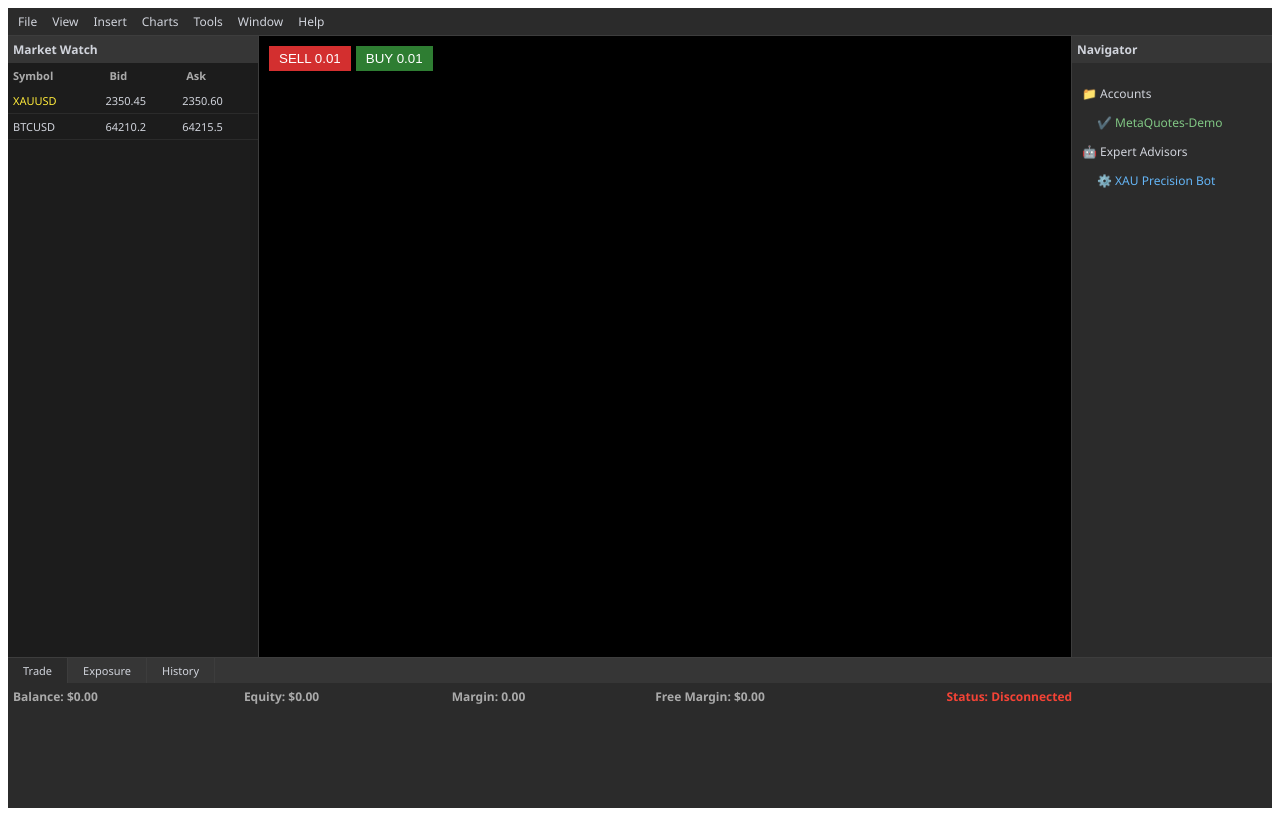
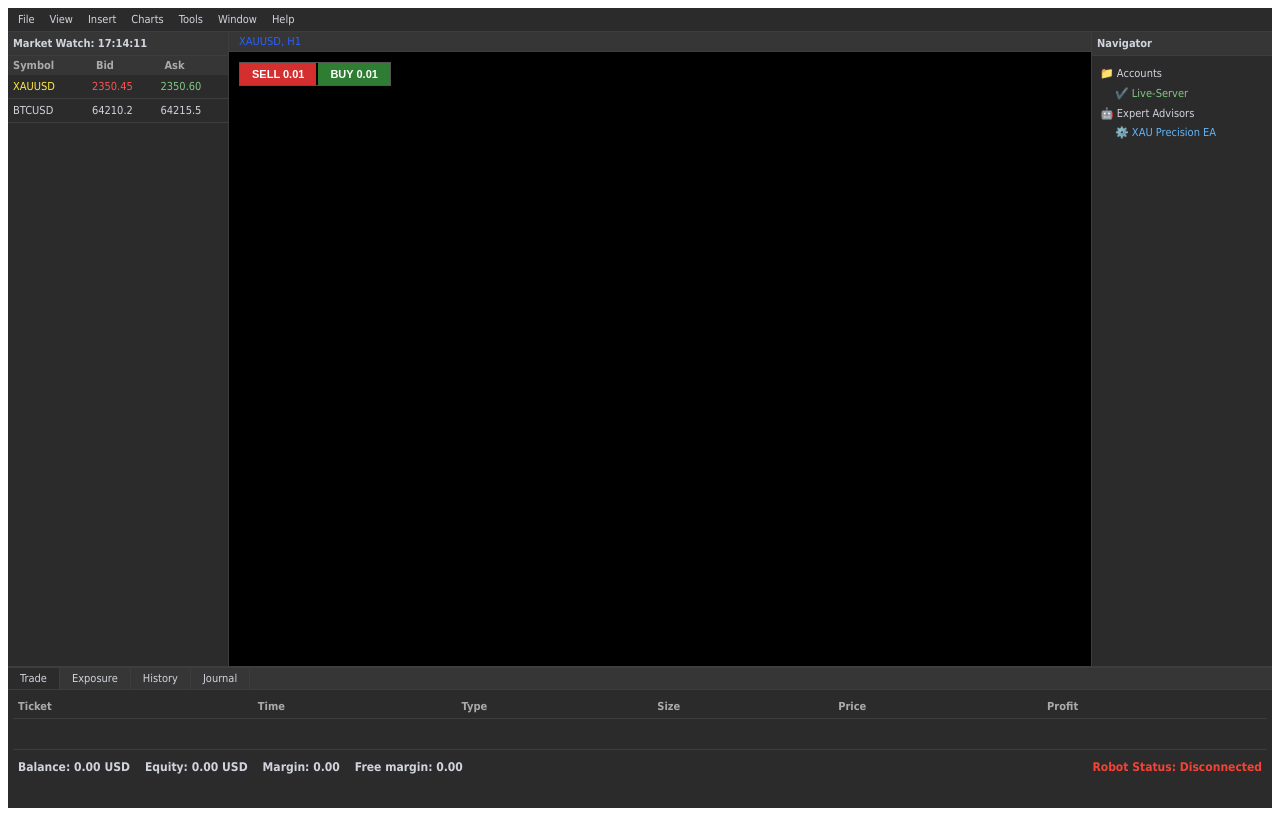
Before and after one commit to prasetyananda2951-art/xau-radar, a Next.js app in the folder xau-radar/: page / in a window 1280 px wide. Built offline with nearby package versions, Linux system fonts and the light colour scheme.

Commit message:
Update page.tsx

```diff
--- a/xau-radar/app/page.tsx
+++ b/xau-radar/app/page.tsx
@@ -18,72 +18,105 @@ export default function Home() {
   }, []);
 
   return (
-    <div style={{ backgroundColor: '#1c1c1c', height: '100vh', color: '#d1d4dc', fontFamily: 'Segoe UI, Tahoma, sans-serif', display: 'flex', flexDirection: 'column' }}>
+    <div style={{ backgroundColor: '#1c1c1c', height: '100vh', color: '#d1d4dc', fontFamily: 'Tahoma, Arial, sans-serif', display: 'flex', flexDirection: 'column', overflow: 'hidden' }}>
 
       {/* Top Menu Bar ala MT5 */}
-      <div style={{ backgroundColor: '#2b2b2b', padding: '5px 10px', fontSize: '12px', borderBottom: '1px solid #3d3d3d', display: 'flex', gap: '15px' }}>
+      <div style={{ backgroundColor: '#2b2b2b', padding: '5px 10px', fontSize: '11px', borderBottom: '1px solid #3d3d3d', display: 'flex', gap: '15px' }}>
         <span>File</span><span>View</span><span>Insert</span><span>Charts</span><span>Tools</span><span>Window</span><span>Help</span>
       </div>
 
+      {/* Main Workspace */}
       <div style={{ display: 'flex', flex: 1, overflow: 'hidden' }}>
 
         {/* Market Watch (Kiri) */}
-        <div style={{ width: '250px', borderRight: '1px solid #3d3d3d', display: 'flex', flexDirection: 'column' }}>
-          <div style={{ backgroundColor: '#363636', padding: '5px', fontSize: '12px', fontWeight: 'bold' }}>Market Watch</div>
+        <div style={{ width: '220px', borderRight: '1px solid #3d3d3d', display: 'flex', flexDirection: 'column', backgroundColor: '#2b2b2b' }}>
+          <div style={{ backgroundColor: '#363636', padding: '5px', fontSize: '11px', fontWeight: 'bold', borderBottom: '1px solid #3d3d3d' }}>Market Watch: 17:14:11</div>
           <table style={{ width: '100%', fontSize: '11px', borderCollapse: 'collapse' }}>
             <thead>
-              <tr style={{ color: '#aaa', textAlign: 'left' }}>
-                <th style={{ padding: '5px' }}>Symbol</th><th style={{ padding: '5px' }}>Bid</th><th style={{ padding: '5px' }}>Ask</th>
+              <tr style={{ color: '#aaa', textAlign: 'left', backgroundColor: '#363636' }}>
+                <th style={{ padding: '3px 5px' }}>Symbol</th>
+                <th style={{ padding: '3px 5px' }}>Bid</th>
+                <th style={{ padding: '3px 5px' }}>Ask</th>
               </tr>
             </thead>
             <tbody>
-              <tr style={{ borderBottom: '1px solid #2b2b2b' }}>
-                <td style={{ padding: '5px', color: '#ffeb3b' }}>XAUUSD</td><td>2350.45</td><td>2350.60</td>
+              <tr style={{ borderBottom: '1px solid #3d3d3d' }}>
+                <td style={{ padding: '5px', color: '#ffeb3b' }}>XAUUSD</td>
+                <td style={{ color: '#ff5252' }}>2350.45</td>
+                <td style={{ color: '#81c784' }}>2350.60</td>
               </tr>
-              <tr style={{ borderBottom: '1px solid #2b2b2b' }}>
-                <td style={{ padding: '5px' }}>BTCUSD</td><td>64210.2</td><td>64215.5</td>
+              <tr style={{ borderBottom: '1px solid #3d3d3d' }}>
+                <td style={{ padding: '5px' }}>BTCUSD</td>
+                <td>64210.2</td>
+                <td>64215.5</td>
               </tr>
             </tbody>
           </table>
         </div>
 
         {/* Chart Area (Tengah) */}
-        <div style={{ flex: 1, position: 'relative', backgroundColor: '#000' }}>
-          <div style={{ position: 'absolute', top: '10px', left: '10px', zIndex: 10, display: 'flex', gap: '5px' }}>
-            <button style={{ background: '#d32f2f', color: 'white', border: 'none', padding: '5px 10px', cursor: 'pointer' }}>SELL 0.01</button>
-            <button style={{ background: '#2e7d32', color: 'white', border: 'none', padding: '5px 10px', cursor: 'pointer' }}>BUY 0.01</button>
+        <div style={{ flex: 1, display: 'flex', flexDirection: 'column', backgroundColor: '#000' }}>
+          {/* Tool Bar Tab */}
+          <div style={{ backgroundColor: '#363636', padding: '3px 10px', fontSize: '11px', borderBottom: '1px solid #3d3d3d', display: 'flex', gap: '10px' }}>
+            <span style={{ color: '#2962ff' }}>XAUUSD, H1</span>
           </div>
-          <TradingViewChart />
+
+          <div style={{ flex: 1, position: 'relative' }}>
+            {/* Quick Trade Buttons */}
+            <div style={{ position: 'absolute', top: '10px', left: '10px', zIndex: 10, display: 'flex', gap: '2px', border: '1px solid #555' }}>
+              <button onClick={() => fetch('/api/robot', { method: 'PATCH', body: JSON.stringify({ action: 'SELL' }) })}
+                style={{ background: '#d32f2f', color: 'white', border: 'none', padding: '5px 12px', cursor: 'pointer', fontSize: '11px', fontWeight: 'bold' }}>SELL 0.01</button>
+              <button onClick={() => fetch('/api/robot', { method: 'PATCH', body: JSON.stringify({ action: 'BUY' }) })}
+                style={{ background: '#2e7d32', color: 'white', border: 'none', padding: '5px 12px', cursor: 'pointer', fontSize: '11px', fontWeight: 'bold' }}>BUY 0.01</button>
+            </div>
+            <TradingViewChart />
+          </div>
         </div>
 
-        {/* Navigator/Robot Status (Kanan) */}
-        <div style={{ width: '200px', borderLeft: '1px solid #3d3d3d', backgroundColor: '#2b2b2b' }}>
-          <div style={{ backgroundColor: '#363636', padding: '5px', fontSize: '12px', fontWeight: 'bold' }}>Navigator</div>
-          <div style={{ padding: '10px', fontSize: '12px' }}>
-            <p>📁 Accounts</p>
-            <p style={{ paddingLeft: '15px', color: '#81c784' }}>✔️ MetaQuotes-Demo</p>
-            <p>🤖 Expert Advisors</p>
-            <p style={{ paddingLeft: '15px', color: '#64b5f6' }}>⚙️ XAU Precision Bot</p>
+        {/* Navigator (Kanan) */}
+        <div style={{ width: '180px', borderLeft: '1px solid #3d3d3d', backgroundColor: '#2b2b2b' }}>
+          <div style={{ backgroundColor: '#363636', padding: '5px', fontSize: '11px', fontWeight: 'bold', borderBottom: '1px solid #3d3d3d' }}>Navigator</div>
+          <div style={{ padding: '8px', fontSize: '11px', lineHeight: '1.8' }}>
+            <div>📁 Accounts</div>
+            <div style={{ paddingLeft: '15px', color: '#81c784' }}>✔️ Live-Server</div>
+            <div>🤖 Expert Advisors</div>
+            <div style={{ paddingLeft: '15px', color: '#64b5f6' }}>⚙️ XAU Precision EA</div>
           </div>
         </div>
       </div>
 
       {/* Toolbox / Terminal (Bawah) */}
-      <div style={{ height: '150px', backgroundColor: '#2b2b2b', borderTop: '1px solid #3d3d3d' }}>
-        <div style={{ display: 'flex', backgroundColor: '#363636', fontSize: '11px' }}>
-          <div style={{ padding: '5px 15px', borderRight: '1px solid #3d3d3d', backgroundColor: '#2b2b2b' }}>Trade</div>
-          <div style={{ padding: '5px 15px', borderRight: '1px solid #3d3d3d' }}>Exposure</div>
-          <div style={{ padding: '5px 15px', borderRight: '1px solid #3d3d3d' }}>History</div>
+      <div style={{ height: '140px', backgroundColor: '#2b2b2b', borderTop: '2px solid #3d3d3d' }}>
+        <div style={{ display: 'flex', backgroundColor: '#363636', fontSize: '11px', borderBottom: '1px solid #3d3d3d' }}>
+          <div style={{ padding: '4px 12px', backgroundColor: '#2b2b2b', borderRight: '1px solid #3d3d3d' }}>Trade</div>
+          <div style={{ padding: '4px 12px', borderRight: '1px solid #3d3d3d' }}>Exposure</div>
+          <div style={{ padding: '4px 12px', borderRight: '1px solid #3d3d3d' }}>History</div>
+          <div style={{ padding: '4px 12px', borderRight: '1px solid #3d3d3d' }}>Journal</div>
         </div>
-        <table style={{ width: '100%', fontSize: '12px', borderCollapse: 'collapse', textAlign: 'left' }}>
-          <tr style={{ color: '#aaa', backgroundColor: '#2b2b2b' }}>
-            <th style={{ padding: '5px' }}>Balance: ${data.balance}</th>
-            <th style={{ padding: '5px' }}>Equity: ${data.equity}</th>
-            <th style={{ padding: '5px' }}>Margin: 0.00</th>
-            <th style={{ padding: '5px' }}>Free Margin: ${data.equity}</th>
-            <th style={{ padding: '5px', color: data.status === 'Active' ? '#81c784' : '#f44336' }}>Status: {data.status}</th>
-          </tr>
-        </table>
+        <div style={{ padding: '5px', overflowY: 'auto' }}>
+          <table style={{ width: '100%', fontSize: '11px', borderCollapse: 'collapse', textAlign: 'left' }}>
+            <thead>
+              <tr style={{ color: '#aaa', borderBottom: '1px solid #3d3d3d' }}>
+                <th style={{ padding: '5px' }}>Ticket</th>
+                <th style={{ padding: '5px' }}>Time</th>
+                <th style={{ padding: '5px' }}>Type</th>
+                <th style={{ padding: '5px' }}>Size</th>
+                <th style={{ padding: '5px' }}>Price</th>
+                <th style={{ padding: '5px' }}>Profit</th>
+              </tr>
+            </thead>
+          </table>
+          {/* Summary Row */}
+          <div style={{ padding: '10px 5px', fontSize: '12px', fontWeight: 'bold', borderTop: '1px solid #3d3d3d', marginTop: '30px' }}>
+            Balance: {data.balance} USD &nbsp;&nbsp;
+            Equity: {data.equity} USD &nbsp;&nbsp;
+            Margin: 0.00 &nbsp;&nbsp;
+            Free margin: {data.equity} &nbsp;&nbsp;
+            <span style={{ color: data.status === 'Active' ? '#81c784' : '#f44336', float: 'right' }}>
+              Robot Status: {data.status}
+            </span>
+          </div>
+        </div>
       </div>
     </div>
   );
```
